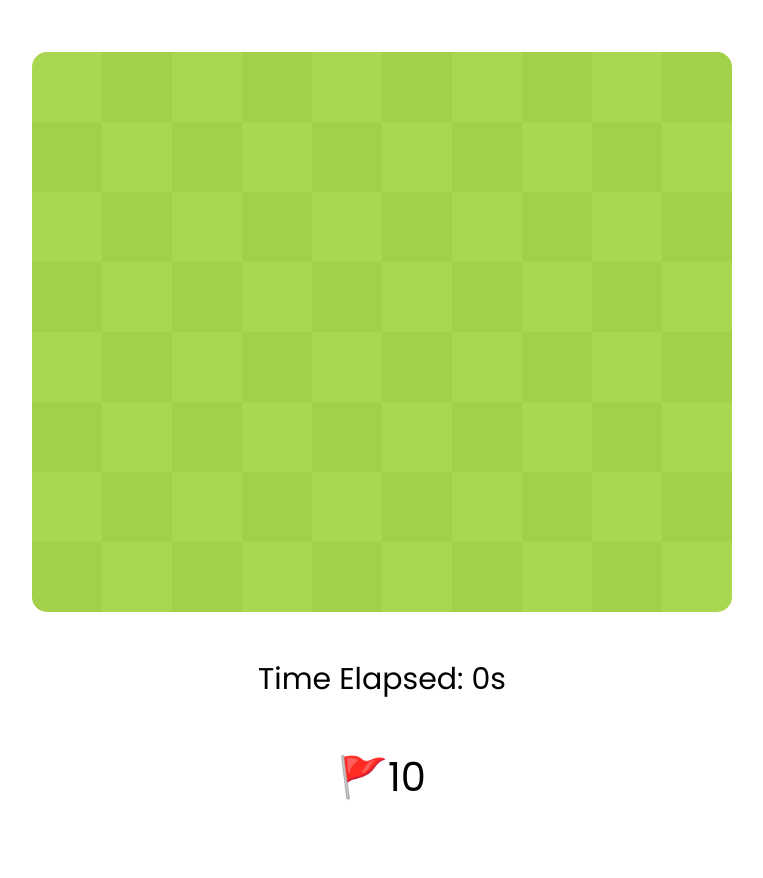
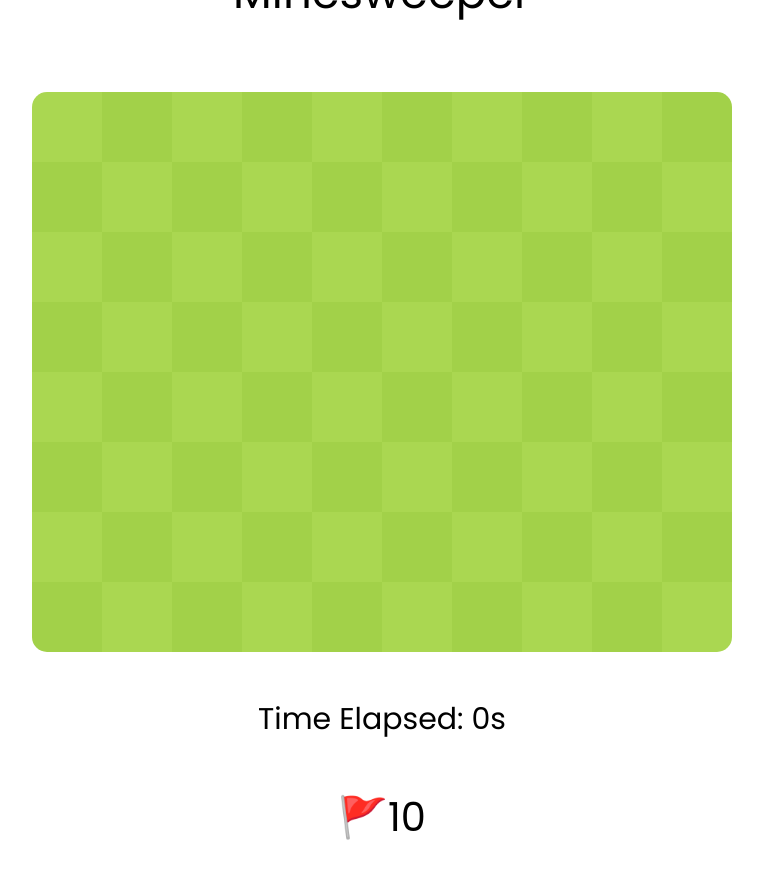
Before and after one commit to sb2bg/next-minesweeper, a Next.js app: page / in a window 1280 px wide. Shown: the top 878 px of the page, without its empty margins (258-1021 px from the left). Built offline with nearby package versions, Linux system fonts and the light colour scheme.

Commit message:
Move container down

```diff
--- a/styles/Home.module.css
+++ b/styles/Home.module.css
@@ -1,5 +1,5 @@
 .container {
-  min-height: 85vh;
+  min-height: 95vh;
   padding: 0 0.5rem;
   display: flex;
   flex-direction: column;
```
